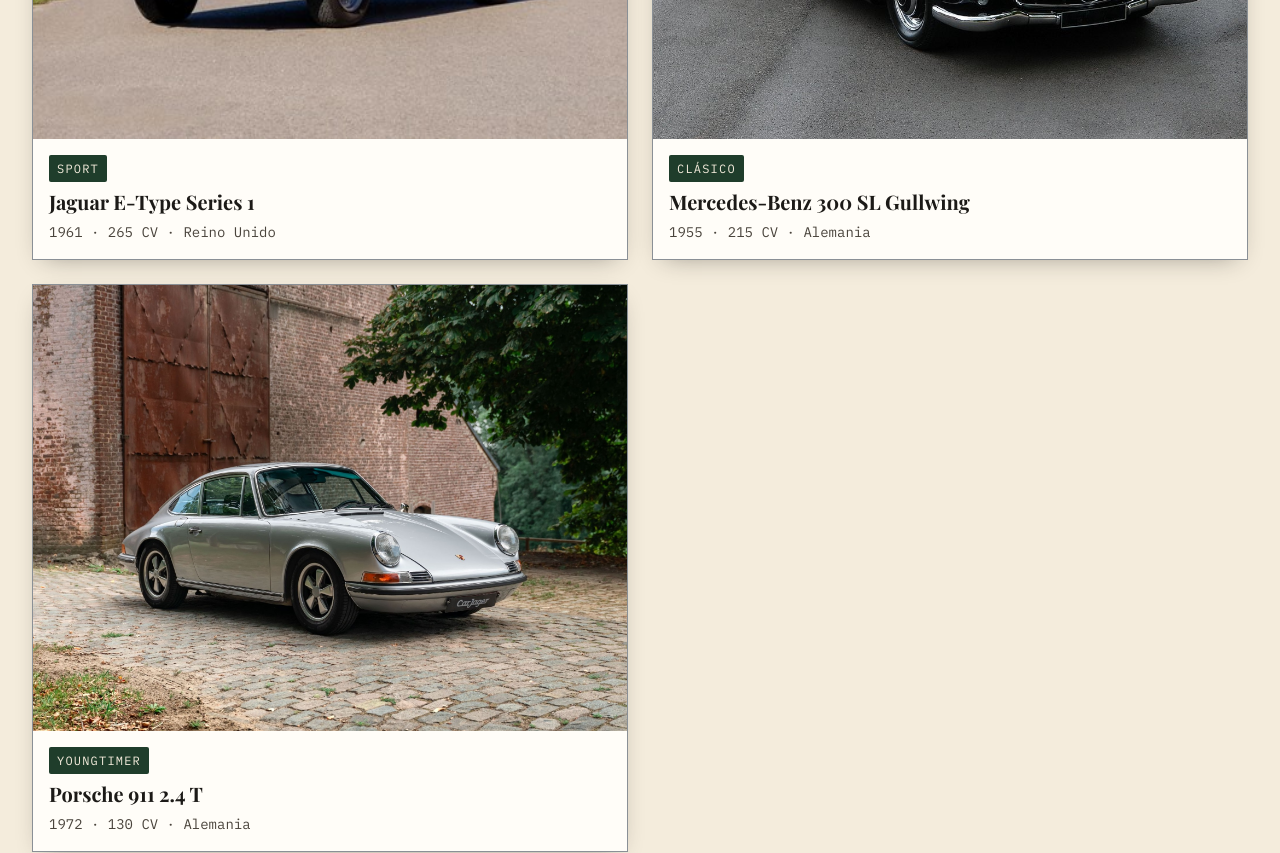
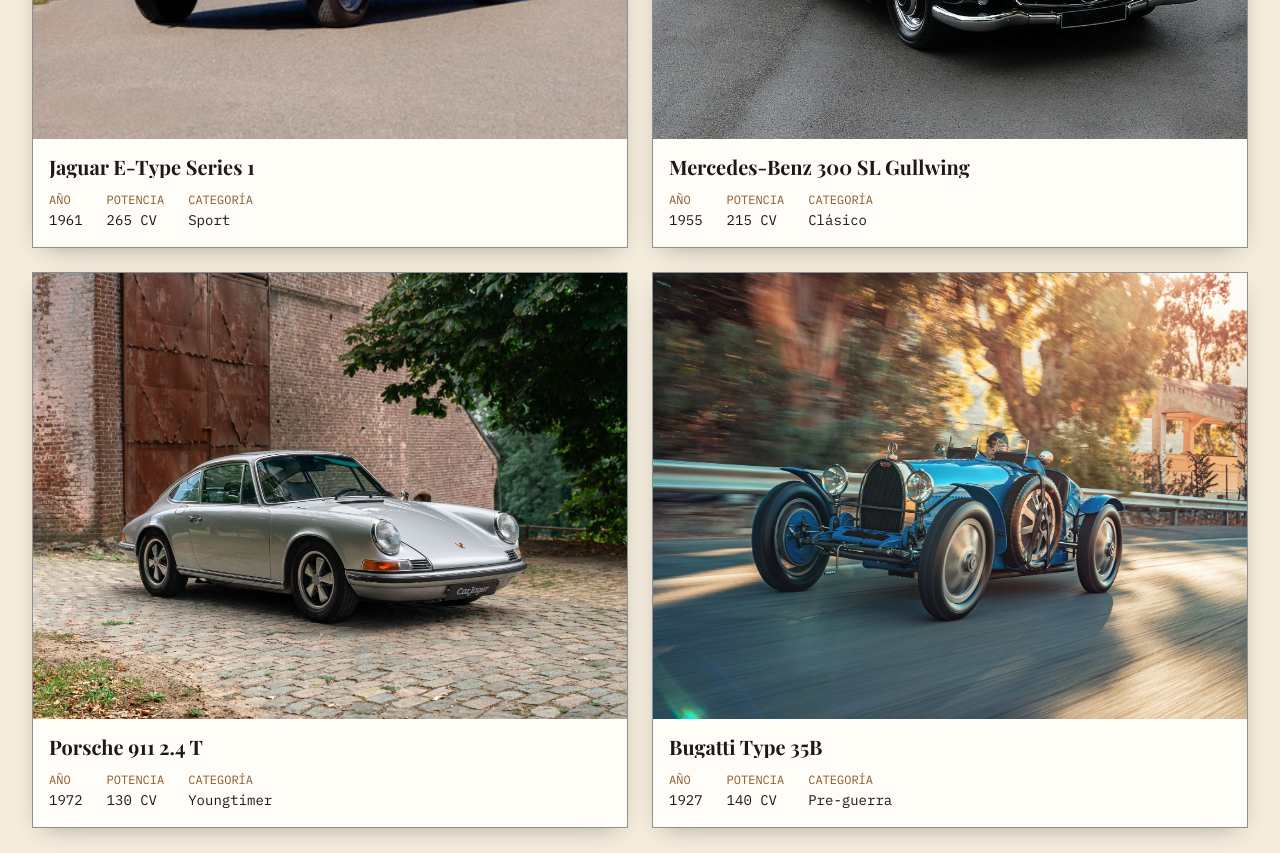
Before and after one commit to donivanovich/RallyClassicMotors, an Angular app: page / in a window 1280 px wide. Shown: the part 1140-1993 px from the top of the page. Built offline with nearby package versions, Linux system fonts and the light colour scheme.

Commit message:
style: match sheet image and featured vehicles layout with catalog

```diff
--- a/public/mocks/cars.json
+++ b/public/mocks/cars.json
@@ -2,7 +2,7 @@
   { "id": 1, "brand": "Jaguar", "model": "E-Type Series 1", "year": 1961, "category": "Sport", "power": 265, "country": "Reino Unido", "image": "cars/jaguar.jpg", "alt": "Jaguar E-Type coupé de 1961 en verde British Racing Green con llantas de radios cromadas", "featured": true, "history": "Presentado en el Salón de Ginebra de 1961. Esta unidad participó en el Tour de France Automobile de 1964 y ha sido restaurada respetando sus especificaciones originales." },
   { "id": 2, "brand": "Mercedes-Benz", "model": "300 SL Gullwing", "year": 1955, "category": "Clásico", "power": 215, "country": "Alemania", "image": "cars/mercedes.jpg", "alt": "Mercedes-Benz 300 SL plateado de 1955 con las puertas de ala de gaviota abiertas", "featured": true, "history": "Primer coche de serie con inyección directa de gasolina. Unidad matching numbers con interior original en cuero rojo." },
   { "id": 3, "brand": "Porsche", "model": "911 2.4 T", "year": 1972, "category": "Youngtimer", "power": 130, "country": "Alemania", "image": "cars/porsche.jpg", "alt": "Porsche 911 de 1972 color burdeos aparcado en una calle empedrada", "featured": true, "history": "Versión 'T' de la serie E con el característico tapón de aceite en la aleta. Ha completado tres ediciones del Rally Costa Brava Històric." },
-  { "id": 4, "brand": "Bugatti", "model": "Type 35B", "year": 1927, "category": "Pre-guerra", "power": 140, "country": "Francia", "image": "cars/bugatti.jpg", "alt": "Coches clásicos circulando por una carretera de montaña al atardecer", "featured": false, "history": "Uno de los coches de competición más laureados de la historia, con más de 1.000 victorias en su época." },
+  { "id": 4, "brand": "Bugatti", "model": "Type 35B", "year": 1927, "category": "Pre-guerra", "power": 140, "country": "Francia", "image": "cars/bugatti.jpg", "alt": "Coches clásicos circulando por una carretera de montaña al atardecer", "featured": true, "history": "Uno de los coches de competición más laureados de la historia, con más de 1.000 victorias en su época." },
   { "id": 5, "brand": "Aston Martin", "model": "DB4 Volante", "year": 1962, "category": "Clásico", "power": 240, "country": "Reino Unido", "image": "cars/aston-martin.jpg", "alt": "Aston Martin descapotable verde liderando una caravana de clásicos en carretera de montaña", "featured": false, "history": "Solo se fabricaron 70 unidades del DB4 Convertible. Carrocería Superleggera de Touring." },
   { "id": 6, "brand": "Alfa Romeo", "model": "Giulia Sprint GTA", "year": 1965, "category": "Sport", "power": 115, "country": "Italia", "image": "cars/alfa-romeo.jpg", "alt": "Caravana de vehículos históricos en una carretera sinuosa con un pueblo blanco al fondo", "featured": false, "history": "GTA significa 'Gran Turismo Alleggerita'. Paneles de aluminio y palmarés en el Campeonato Europeo de Turismos." },
   { "id": 7, "brand": "Citroën", "model": "DS 21 Pallas", "year": 1968, "category": "Clásico", "power": 109, "country": "Francia", "image": "cars/citroen.jpg", "alt": "Vehículo clásico plateado frente a un lago con montañas", "featured": false, "history": "Suspensión hidroneumática revolucionaria. Unidad con faros direccionales y tapicería de cuero original." },
--- a/src/app/pages/catalog/catalog.html
+++ b/src/app/pages/catalog/catalog.html
@@ -42,7 +42,7 @@
             <div class="card__spec"><dt class="card__term">Potencia</dt><dd class="card__data">{{ v.power }} CV</dd></div>
             <div class="card__spec"><dt class="card__term">Categoría</dt><dd class="card__data">{{ v.category }}</dd></div>
           </dl>
-          <button type="button" class="button button--outline" (click)="open(v)">Ver</button>
+          <button type="button" class="button button--outline" (click)="open(v)">Ver Ficha</button>
         </div>
       </article>
     } @empty {
@@ -57,9 +57,8 @@
 @if (selected(); as v) {
   <div class="sheet" (click)="close()">
     <article class="sheet__panel" role="dialog" aria-modal="true" aria-labelledby="ficha-title" (click)="$event.stopPropagation()">
-      <img class="sheet__image" [src]="v.image" [alt]="v.alt">
+      <img class="sheet__image" [src]="v.image" [alt]="v.alt" width="944" height="704">
       <div class="sheet__body">
-        <span class="badge badge--burgundy">{{ v.category }}</span>
         <h2 class="sheet__title" id="ficha-title">{{ v.brand }} {{ v.model }}</h2>
         <dl class="sheet__specs">
           <div class="sheet__row"><dt class="sheet__term">Año</dt><dd class="sheet__data">{{ v.year }}</dd></div>
--- a/src/app/pages/catalog/catalog.scss
+++ b/src/app/pages/catalog/catalog.scss
@@ -129,16 +129,16 @@
   &__panel {
     display: grid;
     width: 100%;
-    max-width: 900px;
+    max-width: 1000px;
     max-height: 90vh;
     overflow: auto;
     background: $color-cream;
     border: 4px solid $color-leather;
   }
 
-  &__image { width: 100%; height: 100%; object-fit: cover; }
+  &__image { aspect-ratio: 4 / 3; width: 100%; height: 100%; object-fit: cover; }
   &__body { padding: $space-4; }
-  &__title { font-size: $font-size-xl; margin-top: $space-2; }
+  &__title { font-size: $font-size-xl; margin-top: 0; }
   &__subtitle { font-size: $font-size-lg; margin-top: $space-4; }
   &__specs { display: grid; grid-template-columns: 1fr 1fr; gap: $space-2; font-family: $font-mono; }
   &__term { font-size: $font-size-xs; color: $color-leather; text-transform: uppercase; }
@@ -151,7 +151,7 @@
   }
 
   @include mq($bp-tablet) {
-    &__panel { grid-template-columns: 1fr 1fr; }
+    &__panel { grid-template-columns: 1.35fr 1fr; }
   }
 
   @include mq($bp-desktop) {
--- a/src/app/pages/home/home.html
+++ b/src/app/pages/home/home.html
@@ -19,9 +19,12 @@
       <article class="featured__card">
         <img class="featured__image" [src]="v.image" [alt]="v.alt" loading="lazy" width="944" height="704">
         <div class="featured__body">
-          <span class="badge badge--green">{{ v.category }}</span>
-          <h3 class="featured__title">{{ v.brand }} {{ v.model }}</h3>
-          <p class="featured__meta">{{ v.year }} · {{ v.power }} CV · {{ v.country }}</p>
+          <h3 class="featured__title" [title]="v.brand + ' ' + v.model">{{ v.brand }} {{ v.model }}</h3>
+          <dl class="featured__specs">
+            <div class="featured__spec"><dt class="featured__term">Año</dt><dd class="featured__data">{{ v.year }}</dd></div>
+            <div class="featured__spec"><dt class="featured__term">Potencia</dt><dd class="featured__data">{{ v.power }} CV</dd></div>
+            <div class="featured__spec"><dt class="featured__term">Categoría</dt><dd class="featured__data">{{ v.category }}</dd></div>
+          </dl>
         </div>
       </article>
     } @empty {
--- a/src/app/pages/home/home.scss
+++ b/src/app/pages/home/home.scss
@@ -107,9 +107,17 @@
   margin-bottom: $space-8;
 
   &__card {
+    display: flex;
+    flex-direction: column;
+    min-width: 0;
     background: $color-white;
     border: $border-thin;
     box-shadow: $shadow-card;
+    transition: transform $transition-base;
+
+    &:hover {
+      transform: translateY(-4px);
+    }
   }
 
   &__image {
@@ -119,32 +127,61 @@
   }
 
   &__body {
-    padding: $space-4;
+    display: flex;
+    flex-direction: column;
+    gap: $space-3;
+    padding: $space-3;
+    flex: 1;
   }
 
   &__title {
     font-size: $font-size-lg;
-    margin: $space-2 0;
+    margin: 0;
+    white-space: nowrap;
+    overflow: hidden;
+    text-overflow: ellipsis;
   }
 
-  &__meta {
-    margin: 0;
+  &__specs {
+    display: flex;
+    gap: $space-4;
+    margin: 0 0 auto;
     font-family: $font-mono;
     font-size: $font-size-sm;
-    color: $color-ink-soft;
+  }
+
+  &__term {
+    color: $color-leather;
+    text-transform: uppercase;
+    font-size: $font-size-xs;
+  }
+
+  &__data {
+    margin: 0;
   }
 
   @include mq($bp-mobile) {
     gap: $space-6;
+
+    &__body {
+      padding: $space-4;
+    }
   }
 
   @include mq($bp-tablet) {
     grid-template-columns: repeat(2, 1fr);
+
+    &__specs {
+      gap: $space-6;
+    }
   }
 
   @include mq($bp-desktop) {
-    grid-template-columns: repeat(3, 1fr);
-    gap: $space-8;
+    grid-template-columns: repeat(4, 1fr);
+
+    &__specs {
+      gap: $space-4;
+    }
   }
 }
 
```
